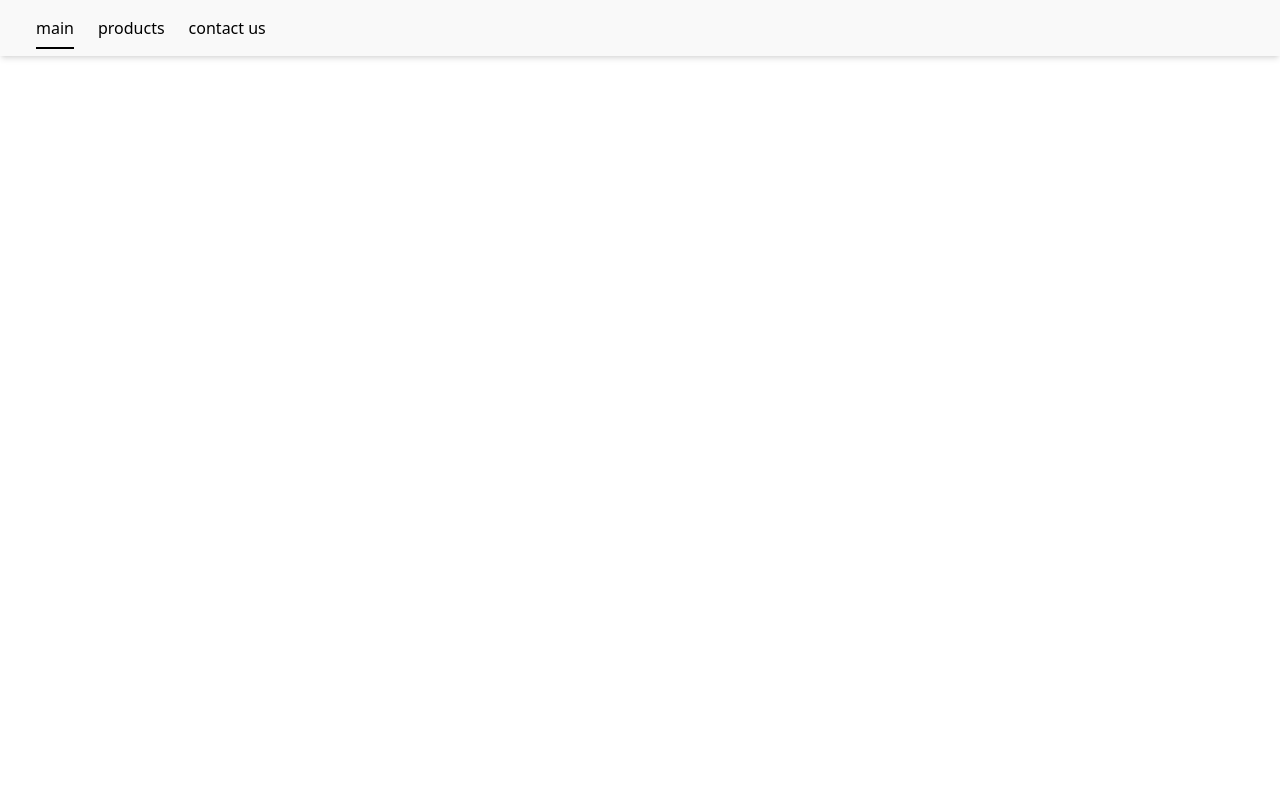
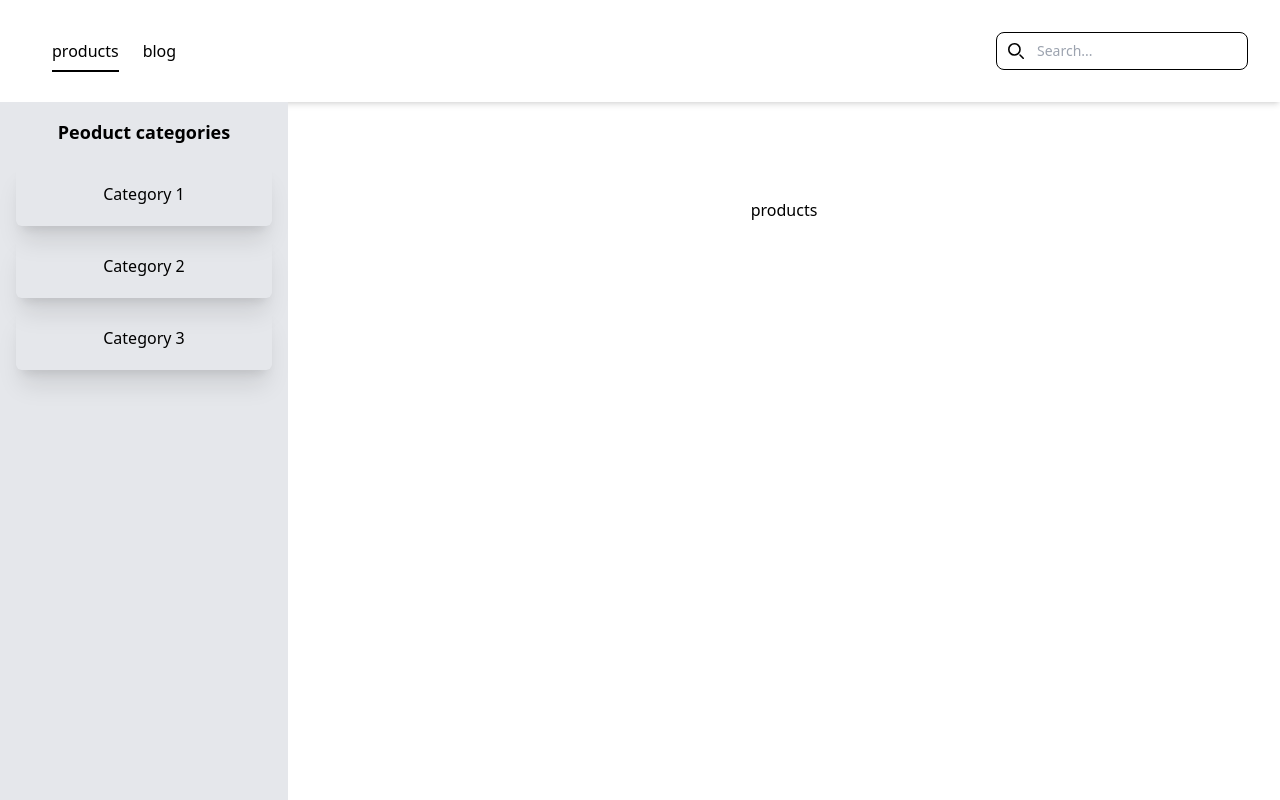
Before and after one commit to mahtabfalahat/responsive-store-web, a Next.js app: page / in a window 1280 px wide. Shown: the top 800 px of the page. Built offline with nearby package versions, Linux system fonts and the light colour scheme.

Commit message:
add aside category

```diff
--- a/src/app/_components/footer/footer.tsx
+++ b/src/app/_components/footer/footer.tsx
@@ -2,10 +2,7 @@ export const Footer: React.FC = () => {
   return (
     <footer className="dark:border-base-content dark:border-opacity-5">
       <div className="p-4 text-center text-neutral-700 dark:text-neutral-200 bg-white border-gray-200 dark:bg-gray-900 shadow-md">
-        © 2023 Copyright:
-        <a className="text-neutral-800 dark:text-neutral-400" href="https://www.linkedin.com/in/mahtabfalahatnezhad/">
-          Mahtab Falahatnezhad
-        </a>
+        <p className="text-center text-gray-400">© {new Date().getFullYear()} Your Website. All rights reserved.</p>
       </div>
     </footer>
   );
--- a/src/app/_components/header/header.tsx
+++ b/src/app/_components/header/header.tsx
@@ -2,9 +2,38 @@ import { TopNavigation } from "./top-navigation";
 export const Header: React.FC = () => {
   return (
     <header className="dark:border-base-content dark:border-opacity-5">
-      <div className="p-4 text-center text-neutral-700 dark:text-neutral-200 bg-white border-gray-200 dark:bg-gray-900 shadow-md">
+      {/* <div classNameName="p-4 text-center text-neutral-700 dark:text-neutral-200 bg-black border-gray-200 dark:bg-gray-900 shadow-md">
         <TopNavigation />
-      </div>
+        <p>search</p>
+      </div> */}
+
+      <nav className="p-4 text-center text-neutral-700 dark:text-neutral-200 bg-black border-gray-200 dark:bg-gray-900 shadow-md">
+        <div className="max-w-screen-xl flex flex-wrap items-center justify-between mx-auto p-4">
+          <div className="flex md:order-2">
+            <div className="relative  md:block">
+              <div className="absolute inset-y-0 start-0 flex items-center ps-3 pointer-events-none">
+                <svg className="w-4 h-4 text-gray-500 dark:text-gray-400" aria-hidden="true" xmlns="http://www.w3.org/2000/svg" fill="none" viewBox="0 0 20 20">
+                  <path stroke="currentColor" stroke-linecap="round" stroke-linejoin="round" stroke-width="2" d="m19 19-4-4m0-7A7 7 0 1 1 1 8a7 7 0 0 1 14 0Z" />
+                </svg>
+                <span className="sr-only">Search icon</span>
+              </div>
+              <input type="text" id="search-navbar" className="block w-full p-2 ps-10 text-sm text-gray-900 border border-gray-300 rounded-lg bg-gray-50 focus:ring-blue-500 focus:border-blue-500 dark:bg-gray-700 dark:border-gray-600 dark:placeholder-gray-400 dark:text-black dark:focus:ring-blue-500 dark:focus:border-blue-500" placeholder="Search..." />
+            </div>
+          </div>
+
+          <div className="items-center justify-between  w-full md:flex md:w-auto md:order-1" id="navbar-search">
+            <TopNavigation />
+            <div className="relative mt-3 hidden">
+              <div className="absolute inset-y-0 start-0 flex items-center ps-3 pointer-events-none">
+                <svg className="w-4 h-4 text-gray-500 dark:text-gray-400" aria-hidden="true" xmlns="http://www.w3.org/2000/svg" fill="none" viewBox="0 0 20 20">
+                  <path stroke="currentColor" stroke-linecap="round" stroke-linejoin="round" stroke-width="2" d="m19 19-4-4m0-7A7 7 0 1 1 1 8a7 7 0 0 1 14 0Z" />
+                </svg>
+              </div>
+              <input type="text" id="search-navbar" className="block w-full p-2 ps-10 text-sm text-gray-900 border border-gray-300 rounded-lg bg-gray-50 focus:ring-blue-500 focus:border-blue-500 dark:bg-gray-700 dark:border-gray-600 dark:placeholder-gray-400 dark:text-black dark:focus:ring-blue-500 dark:focus:border-blue-500" placeholder="Search..." />
+            </div>
+          </div>
+        </div>
+      </nav>
     </header>
   );
 };
--- a/src/app/_components/header/top-navigation.tsx
+++ b/src/app/_components/header/top-navigation.tsx
@@ -5,9 +5,8 @@ import { usePathname } from "next/navigation";
 
 export const TopNavigation: React.FC = () => {
   const menuItems: NavigationMenuItem[] = [
-    { title: "main", href: "/" },
-    { title: "products", href: "/products" },
-    { title: "contact us", href: "/contsctUs" },
+    { title: "products", href: "/" },
+    { title: "blog", href: "/blog" },
   ];
 
   const pathname = usePathname();
--- a/src/app/_components/sidebar/sidebar.tsx
+++ b/src/app/_components/sidebar/sidebar.tsx
@@ -1,16 +1,46 @@
-import React from "react";
-type FilterSidebarProps = {
-  isOpen: boolean;
-  onClose: () => void;
+"use client";
+import { useRouter } from "next/navigation";
+import { useState } from "react";
+type Category = {
+  id: number;
+  name: string;
 };
 
-const FilterSidebar: React.FC<FilterSidebarProps> = ({ isOpen, onClose }) => {
+const categories: Category[] = [
+  { id: 1, name: "Category 1" },
+  { id: 2, name: "Category 2" },
+  { id: 3, name: "Category 3" },
+];
+
+export const Sidebar: React.FC = () => {
+  const [showAside, setShowAside] = useState(false);
+  const router = useRouter();
+
+  const handleToggleAside = () => {
+    setShowAside(!showAside);
+  };
+  const handleCategoryClick = (categoryId: number): void => {
+    console.log("//////////////////", categoryId);
+    router.push(`/category/${categoryId}`);
+    setShowAside(false);
+  };
   return (
-    <aside className={`fixed bg-gray  inset-y-0 left-0 w-64 md:w-300 bg-gray-800 text-black transition-all duration-300 transform ${isOpen ? "translate-x-0" : "-translate-x-full"} md:relative md:bg-accent md:text-black md:transition-none`}>
-      <div className="flex items-center justify-between p-4">
-        <div className="text-2xl font-bold">Sidebar</div>
-      </div>
-      filters
+    <aside className="bg-gray p-4 hidden sm:block lg:w-64 xl:w-72 mr-auto text-center">
+      {/* <button className="block sm:hidden bg-gray-800 text-white px-3 py-2 rounded-md text-sm font-medium" onClick={handleToggleAside}>
+        Toggle Sidebar
+      </button> */}
+      <h2 className="text-lg font-semibold mb-4">Peoduct categories</h2>
+      <ul className="space-y-2">
+        {categories.map((category) => {
+          return (
+            <li key={category.id} className="p-5 border-slate-200 rounded-md hover:bg-primary hover:opacity-70 shadow-xl	">
+              <button className="text-gray-600 hover:text-gray-800" onClick={() => handleCategoryClick(category.id)}>
+                {category.name}
+              </button>
+            </li>
+          );
+        })}
+      </ul>
     </aside>
   );
 };
--- a/src/app/layout.tsx
+++ b/src/app/layout.tsx
@@ -1,6 +1,7 @@
 import { Figtree } from "next/font/google";
 import { Header } from "./_components/header";
 import { Footer } from "./_components/footer/footer";
+import { Sidebar } from "./_components/sidebar/sidebar";
 import "./globals.css";
 
 const figtree = Figtree({
@@ -14,9 +15,14 @@ export default function RootLayout({ children }: { children: React.ReactNode })
   return (
     <html lang="en" className={`${figtree.variable} `}>
       <body className="min-h-screen grid grid-rows-[80px_1fr_auto] dark:bg-base-content dark:text-base-content">
-        <Header />
-        <main>{children}</main>
-        <Footer />
+        <div className="flex flex-col ">
+          <Header />
+          <div className="flex flex-grow">
+            <Sidebar />
+            <main className="flex-grow">{children}</main>
+          </div>
+          <Footer />
+        </div>
       </body>
     </html>
   );
--- a/src/app/page.tsx
+++ b/src/app/page.tsx
@@ -1,3 +1,3 @@
 export default function Home() {
-  return <main className="flex min-h-screen flex-col items-center justify-between p-24"></main>;
+  return <main className="flex min-h-screen flex-col items-center justify-between p-24">products</main>;
 }
--- a/src/app/products/page.tsx
+++ /dev/null
@@ -1,9 +0,0 @@
-import ProductsLayout from "./productsLayout";
-
-export default async function Products() {
-  return (
-    <ProductsLayout>
-      <h1>Products</h1>
-    </ProductsLayout>
-  );
-}
--- a/src/app/products/productsLayout.tsx
+++ /dev/null
@@ -1,44 +0,0 @@
-"use client";
-import { useState } from "react";
-
-type FilterSidebarProps = {
-  isOpen: boolean;
-  onClose: () => void;
-};
-
-const FilterSidebar: React.FC<FilterSidebarProps> = ({ isOpen, onClose }) => {
-  return (
-    <aside className={` flex-[2] bg-primary flex-col fixed   inset-y-0 left-0 w-64 md:w-300 bg-gray-800 text-black transition-all duration-300 transform ${isOpen ? "translate-x-0" : "-translate-x-full"} md:relative md:bg-accent md:text-black md:transition-none`}>
-      <div className="flex items-center justify-between p-4">
-        <div className="text-2xl font-bold">Sidebar</div>
-      </div>
-      filters
-    </aside>
-  );
-};
-
-type ProductsLayoutProps = {
-  children: React.ReactNode;
-};
-
-const ProductsLayout: React.FC<ProductsLayoutProps> = ({ children }) => {
-  const [isSidebarOpen, setIsSidebarOpen] = useState(false);
-
-  const toggleSidebar = () => {
-    setIsSidebarOpen(!isSidebarOpen);
-  };
-
-  return (
-    <div className="flex gap-8 min-h-screen">
-      <aside className="flex-[2] bg-primary flex-col ">
-        <div className="flex items-center justify-between p-4">
-          <div className="text-2xl font-bold">Sidebar</div>
-        </div>
-        filters
-      </aside>
-      <div className="bg-gray-100 flex-[8] p-4 rounded min-h-[300px]">{children}</div>
-    </div>
-  );
-};
-
-export default ProductsLayout;
```
